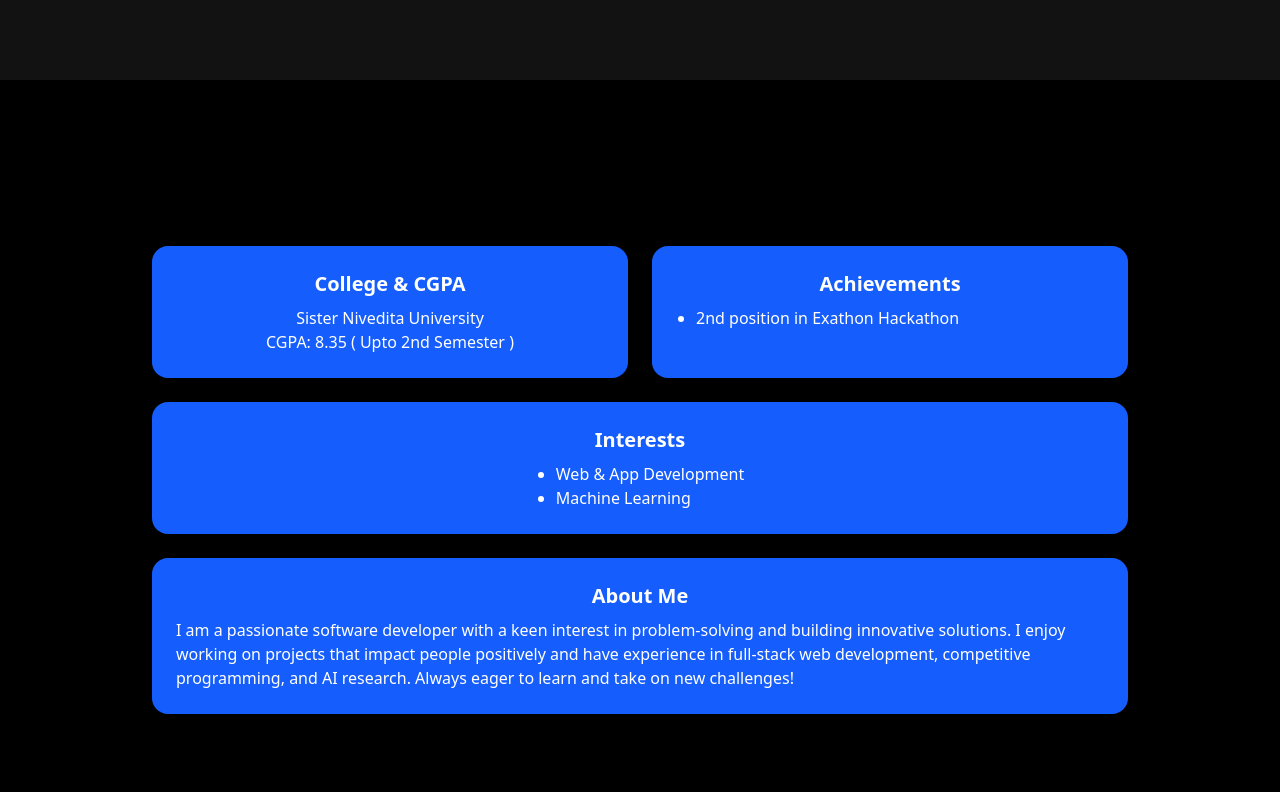
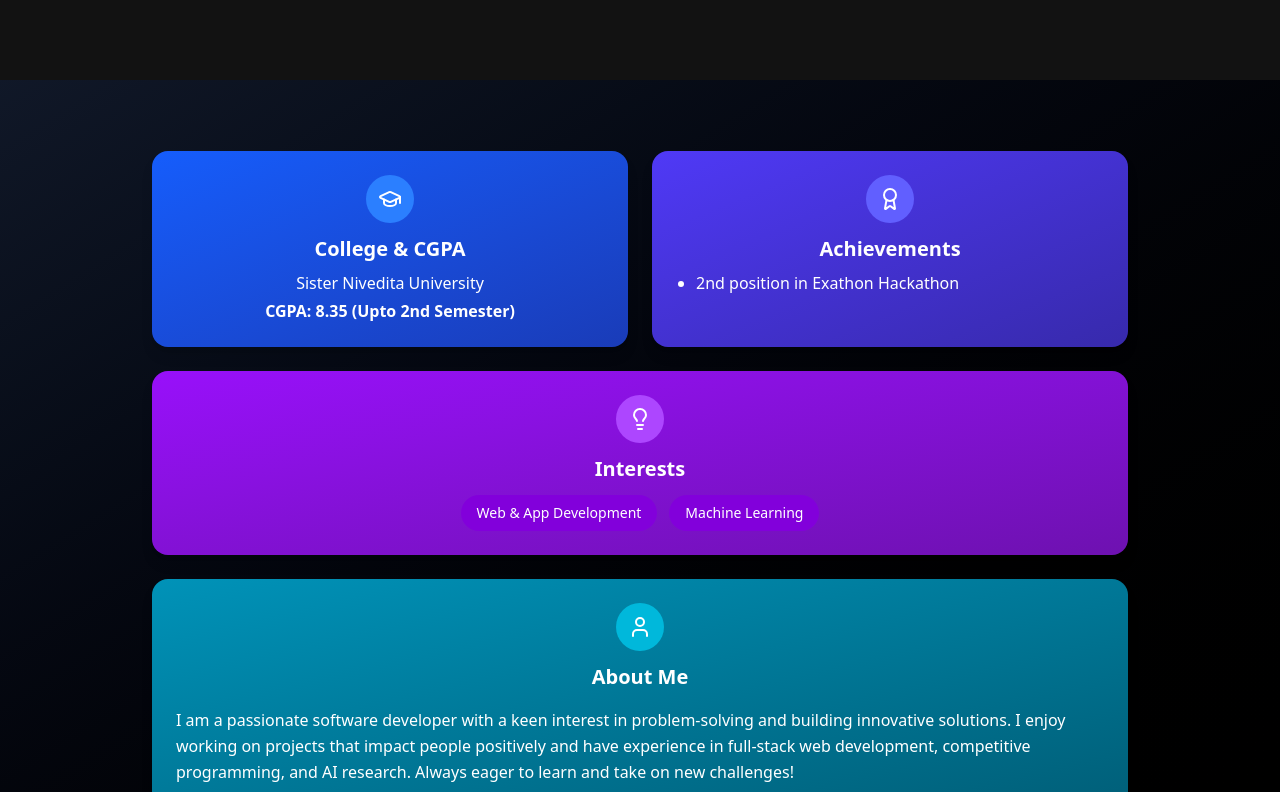
Before and after one commit to TuhinPramanik4/React_Portfolio, a React (Vite) app in the folder frontend/: page / in a window 1280 px wide. Shown: the part 720-1512 px from the top of the page. Built offline with nearby package versions, Linux system fonts and the light colour scheme.

Commit message:
Update About Component

```diff
--- a/frontend/package.json
+++ b/frontend/package.json
@@ -12,6 +12,7 @@
   "dependencies": {
     "@tailwindcss/vite": "^4.0.9",
     "framer-motion": "^12.5.0",
+    "lucide-react": "^0.479.0",
     "react": "^19.0.0",
     "react-dom": "^19.0.0",
     "tailwindcss": "^4.0.9"
--- a/frontend/src/components/About.jsx
+++ b/frontend/src/components/About.jsx
@@ -1,41 +1,168 @@
-import React from "react";
+"use client";
+import { motion } from "framer-motion";
+import { Award, Lightbulb, User, GraduationCap } from "lucide-react";
 
 const AboutMe = () => {
+  const containerVariants = {
+    hidden: { opacity: 0 },
+    visible: {
+      opacity: 1,
+      transition: {
+        staggerChildren: 0.2,
+      },
+    },
+  };
+
+  const itemVariants = {
+    hidden: { y: 20, opacity: 0 },
+    visible: {
+      y: 0,
+      opacity: 1,
+      transition: {
+        type: "spring",
+        stiffness: 100,
+        damping: 12,
+      },
+    },
+  };
+
+  const hoverVariants = {
+    hover: {
+      scale: 1.03,
+      boxShadow: "0px 10px 20px rgba(0, 0, 0, 0.2)",
+      transition: {
+        type: "spring",
+        stiffness: 400,
+        damping: 10,
+      },
+    },
+  };
+
   return (
-    <div className="min-h-screen bg-black text-white flex justify-center items-center p-5 sm:p-10">
-      <div className="max-w-5xl w-full grid grid-cols-1 sm:grid-cols-2 gap-6  p-6">
-        {/* College and CGPA Box */}
-        <div className="bg-blue-600 p-6 rounded-2xl shadow-lg text-center">
+    <div className="min-h-screen bg-gradient-to-br from-gray-900 to-black text-white flex justify-center items-center p-5 sm:p-10">
+      <motion.div
+        className="max-w-5xl w-full grid grid-cols-1 sm:grid-cols-2 gap-6 p-6"
+        variants={containerVariants}
+        initial="hidden"
+        animate="visible"
+      >
+        <motion.div
+          className="bg-gradient-to-br from-blue-600 to-blue-800 p-6 rounded-2xl shadow-lg text-center"
+          variants={itemVariants}
+          whileHover="hover"
+          whileTap={{ scale: 0.98 }}
+          initial={{ rotate: -2 }}
+          animate={{ rotate: 0 }}
+        >
+          <div className="flex justify-center mb-3">
+            <motion.div
+              className="bg-blue-500 p-3 rounded-full"
+              whileHover={{ rotate: 360 }}
+              transition={{ duration: 0.5 }}
+            >
+              <GraduationCap size={24} />
+            </motion.div>
+          </div>
           <h2 className="text-lg sm:text-xl font-bold">College & CGPA</h2>
-          <p className="mt-2 text-sm sm:text-base">Sister Nivedita University</p>
-          <p className="text-sm sm:text-base">CGPA: 8.35 ( Upto 2nd Semester )</p>
-        </div>
+          <motion.div initial={{ opacity: 0 }} animate={{ opacity: 1 }} transition={{ delay: 0.3 }}>
+            <p className="mt-2 text-sm sm:text-base">Sister Nivedita University</p>
+            <p className="text-sm sm:text-base font-semibold mt-1">CGPA: 8.35 (Upto 2nd Semester)</p>
+          </motion.div>
+        </motion.div>
 
-        {/* Achievements Box */}
-        <div className="bg-blue-600 p-6 rounded-2xl shadow-lg text-center">
+        <motion.div
+          className="bg-gradient-to-br from-indigo-600 to-indigo-800 p-6 rounded-2xl shadow-lg text-center"
+          variants={itemVariants}
+          whileHover="hover"
+          whileTap={{ scale: 0.98 }}
+          initial={{ rotate: 2 }}
+          animate={{ rotate: 0 }}
+        >
+          <div className="flex justify-center mb-3">
+            <motion.div
+              className="bg-indigo-500 p-3 rounded-full"
+              whileHover={{ rotate: 360 }}
+              transition={{ duration: 0.5 }}
+            >
+              <Award size={24} />
+            </motion.div>
+          </div>
           <h2 className="text-lg sm:text-xl font-bold">Achievements</h2>
-          <ul className="mt-2 list-disc pl-5 text-left text-sm sm:text-base">
-            <li> 2nd position in Exathon Hackathon</li>
-          </ul>
-        </div>
+          <motion.ul
+            className="mt-2 list-disc pl-5 text-left text-sm sm:text-base"
+            initial={{ opacity: 0 }}
+            animate={{ opacity: 1 }}
+            transition={{ delay: 0.3 }}
+          >
+            <motion.li whileHover={{ x: 5 }} transition={{ type: "spring", stiffness: 300 }}>
+              2nd position in Exathon Hackathon
+            </motion.li>
+          </motion.ul>
+        </motion.div>
 
-        {/* Interests Box */}
-        <div className="bg-blue-600 p-6 rounded-2xl shadow-lg text-center sm:col-span-2 flex flex-col items-center">
+        <motion.div
+          className="bg-gradient-to-br from-purple-600 to-purple-800 p-6 rounded-2xl shadow-lg text-center sm:col-span-2"
+          variants={itemVariants}
+          whileHover="hover"
+          whileTap={{ scale: 0.98 }}
+        >
+          <div className="flex justify-center mb-3">
+            <motion.div
+              className="bg-purple-500 p-3 rounded-full"
+              whileHover={{ rotate: 360 }}
+              transition={{ duration: 0.5 }}
+            >
+              <Lightbulb size={24} />
+            </motion.div>
+          </div>
           <h2 className="text-lg sm:text-xl font-bold">Interests</h2>
-          <ul className="mt-2 list-disc pl-5 text-left text-sm sm:text-base">
-            <li>Web & App Development</li>
-            <li>Machine Learning</li>
-          </ul>
-        </div>
+          <div className="flex flex-wrap justify-center gap-3 mt-3">
+            {["Web & App Development", "Machine Learning"].map((interest, index) => (
+              <motion.div
+                key={index}
+                className="bg-purple-700 px-4 py-2 rounded-full text-sm"
+                initial={{ opacity: 0, scale: 0.8 }}
+                animate={{ opacity: 1, scale: 1 }}
+                transition={{ delay: 0.4 + index * 0.1 }}
+                whileHover={{
+                  scale: 1.1,
+                  backgroundColor: "#9333ea",
+                }}
+              >
+                {interest}
+              </motion.div>
+            ))}
+          </div>
+        </motion.div>
 
-        {/* About Me Box */}
-        <div className="bg-blue-600 p-6 rounded-2xl shadow-lg text-center sm:col-span-2">
-          <h2 className="text-lg sm:text-xl font-bold">About Me</h2>
-          <p className="mt-2 text-sm sm:text-base text-left">
-            I am a passionate software developer with a keen interest in problem-solving and building innovative solutions. I enjoy working on projects that impact people positively and have experience in full-stack web development, competitive programming, and AI research. Always eager to learn and take on new challenges!
-          </p>
-        </div>
-      </div>
+        <motion.div
+          className="bg-gradient-to-br from-cyan-600 to-cyan-800 p-6 rounded-2xl shadow-lg sm:col-span-2"
+          variants={itemVariants}
+          whileHover="hover"
+          whileTap={{ scale: 0.99 }}
+        >
+          <div className="flex justify-center mb-3">
+            <motion.div
+              className="bg-cyan-500 p-3 rounded-full"
+              whileHover={{ rotate: 360 }}
+              transition={{ duration: 0.5 }}
+            >
+              <User size={24} />
+            </motion.div>
+          </div>
+          <h2 className="text-lg sm:text-xl font-bold text-center">About Me</h2>
+          <motion.p
+            className="mt-4 text-sm sm:text-base leading-relaxed"
+            initial={{ opacity: 0 }}
+            animate={{ opacity: 1 }}
+            transition={{ delay: 0.5 }}
+          >
+            I am a passionate software developer with a keen interest in problem-solving and building innovative
+            solutions. I enjoy working on projects that impact people positively and have experience in full-stack web
+            development, competitive programming, and AI research. Always eager to learn and take on new challenges!
+          </motion.p>
+        </motion.div>
+      </motion.div>
     </div>
   );
 };
--- a/frontend/src/components/Techstack.jsx
+++ b/frontend/src/components/Techstack.jsx
@@ -1,5 +1,4 @@
 import React from 'react'
-import SkillsCarousel from './skills-carousel'
 import EnhancedSkillsSection from  './skills-section-text'
 function Techstack() {
   return (
```
Also changed, not shown: 1 other file (tests, documents, lock files or other folders).
